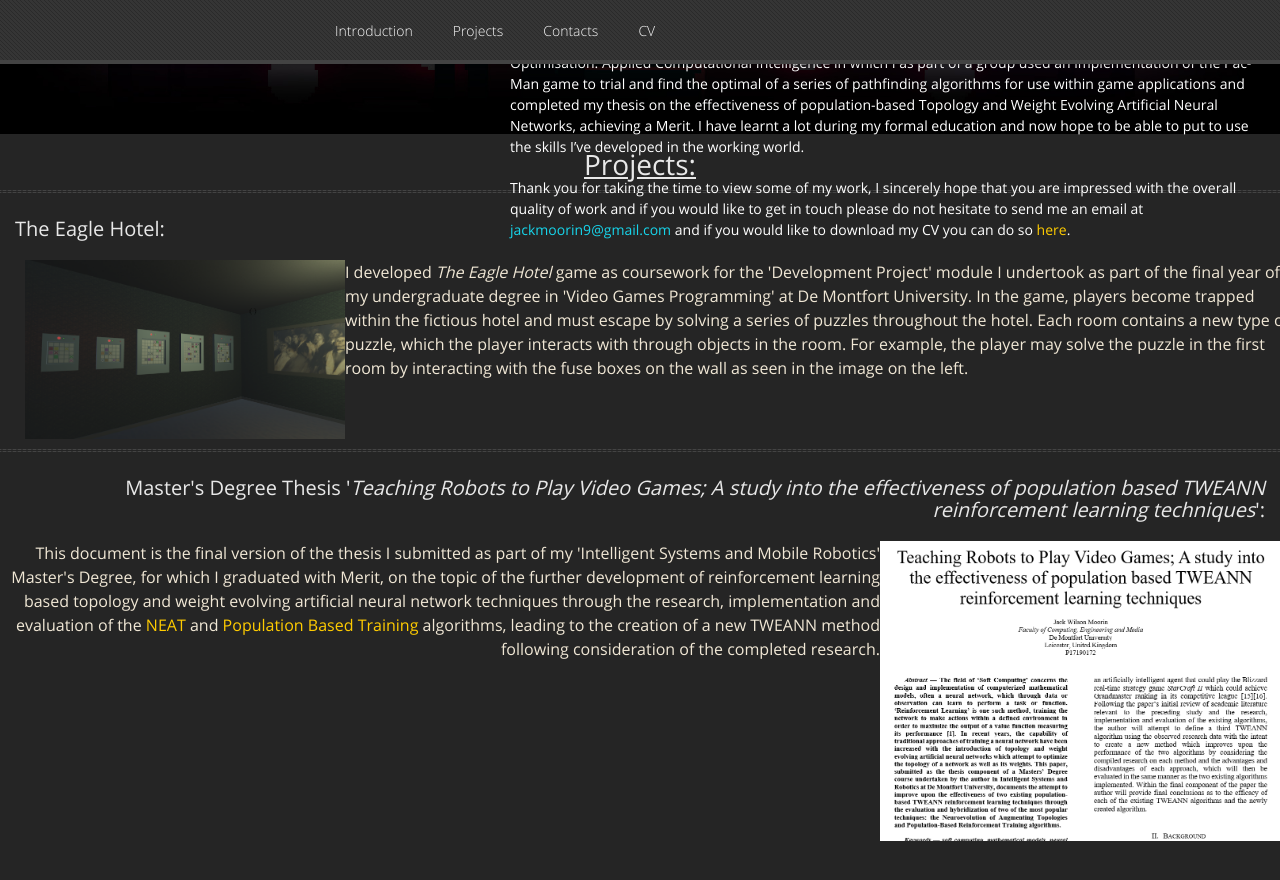
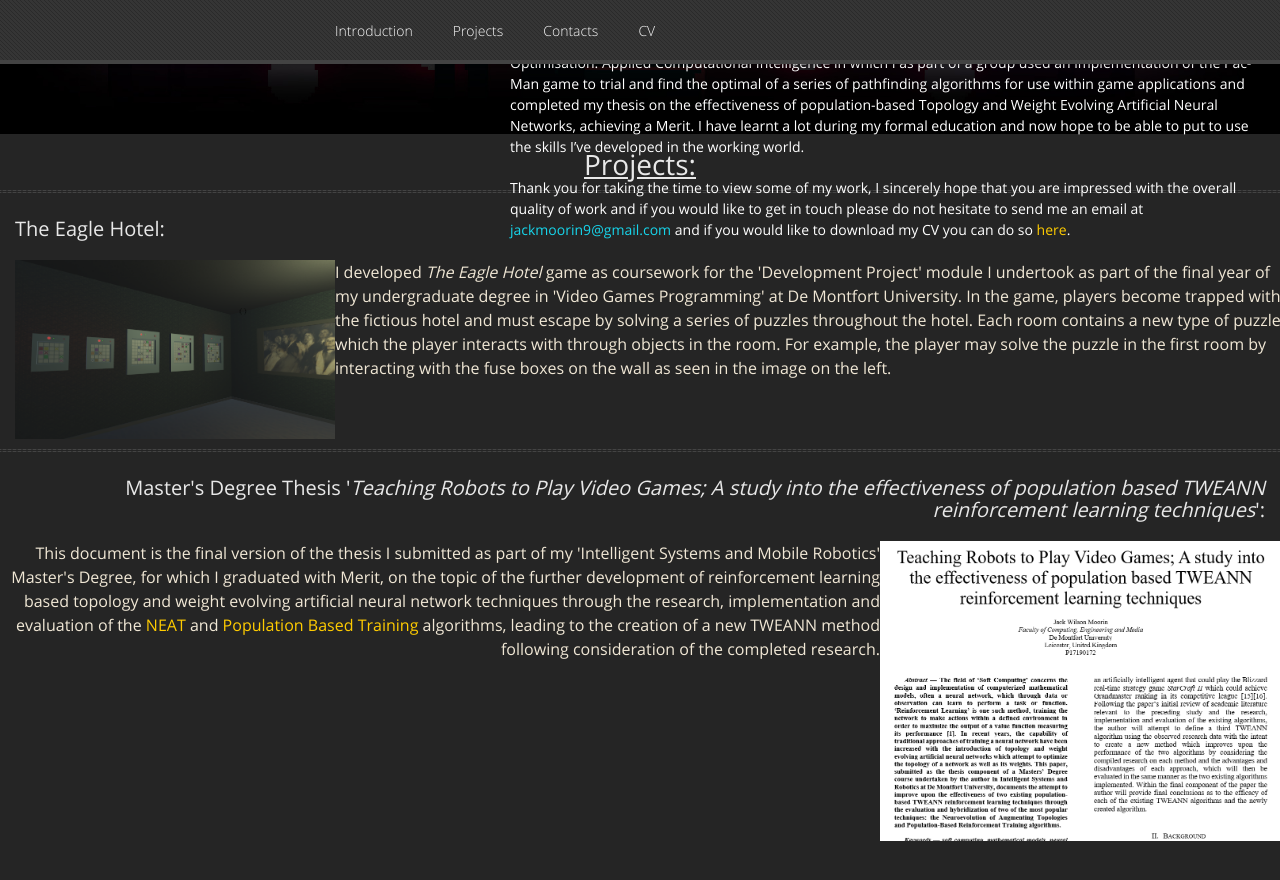
Before and after one commit to GamesProgrammingGrad2021/GamesProgrammingGrad2021.github.io, a Jekyll site: the page built from index.md, in a window 1280 px wide and 900 px high, scrolled down 973 px. Shown: the top 880 px of the window. Built offline with Jekyll 4.4.1, drawn with Linux system fonts in a browser that asks for light colours; nearby versions of some CDN libraries; our own code applies the rules of GitHub Pages for plain Markdown files.

Commit message:
Update default.html

```diff
--- a/_layouts/default.html
+++ b/_layouts/default.html
@@ -123,7 +123,7 @@
 			<h2 style="padding-top:5px; padding-left: 15px; padding-bottom: 10px; text-align: left; font-size: 20px;">The Eagle Hotel:</h2>
 			<div style="display: flex; align-items: center; width: 100%; margin-bottom: 10px; padding-left: 15px;">
 				<div style="padding-left: 0px; font-size: 16px; text-align: left; display: block; vertical-align: middle;">
-				<a href="https://drive.google.com/drive/folders/1M-U7_-Z6gfTVbV9UdJ8VeTNpTtiWqGKn?usp=sharing"><img src="Eagle Hotel Thumbnail.png" alt="Eagle Hotel Thumbnail" style="height: 25%; width: 25%; vertical-align: middle; float: left; padding-left: 10px;"></a>
+				<a href="https://drive.google.com/drive/folders/1M-U7_-Z6gfTVbV9UdJ8VeTNpTtiWqGKn?usp=sharing"><img src="Eagle Hotel Thumbnail.png" alt="Eagle Hotel Thumbnail" style="height: 25%; width: 25%; vertical-align: middle; float: left; padding-left: 0px;"></a>
 				I developed <i>The Eagle Hotel</i> game as coursework for the 'Development Project' module I undertook as part of the final year of my
 				undergraduate degree in 'Video Games Programming' at De Montfort University. In the game, players become trapped within the fictious hotel
 				and must escape by solving a series of puzzles throughout the hotel. Each room contains a new type of puzzle, which the player interacts
```
